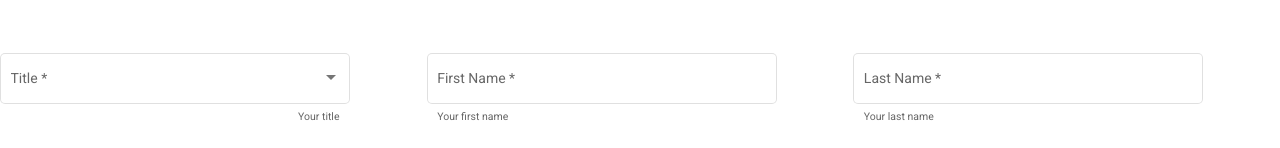
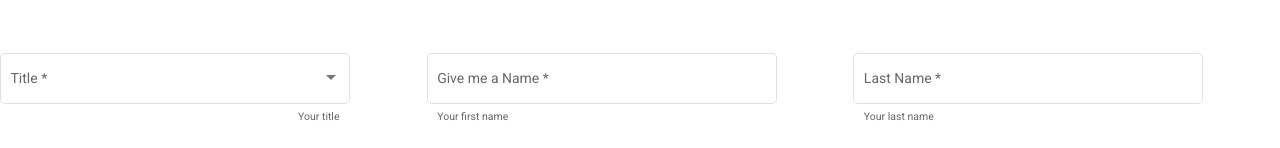
Before and after one commit to DemiMurray/370Test, an Angular app: page /add in a window 1280 px wide. Shown: the part 147-295 px from the top of the page. Built offline with nearby package versions, Linux system fonts and the light colour scheme.

Commit message:
i changed the label

```diff
--- a/src/app/pages/add-edit-users/add-edit-users.component.html
+++ b/src/app/pages/add-edit-users/add-edit-users.component.html
@@ -17,7 +17,7 @@
         </div>
         <div class="mat-col-quarter">
             <mat-form-field appearance="outline" class="control-w">
-                <mat-label>First Name</mat-label>
+                <mat-label>Give me a Name</mat-label>
                 <input type="text" matInput placeholder="First Name" formControlName="firstName">
                 <mat-hint>Your first name</mat-hint>
             </mat-form-field>
```
